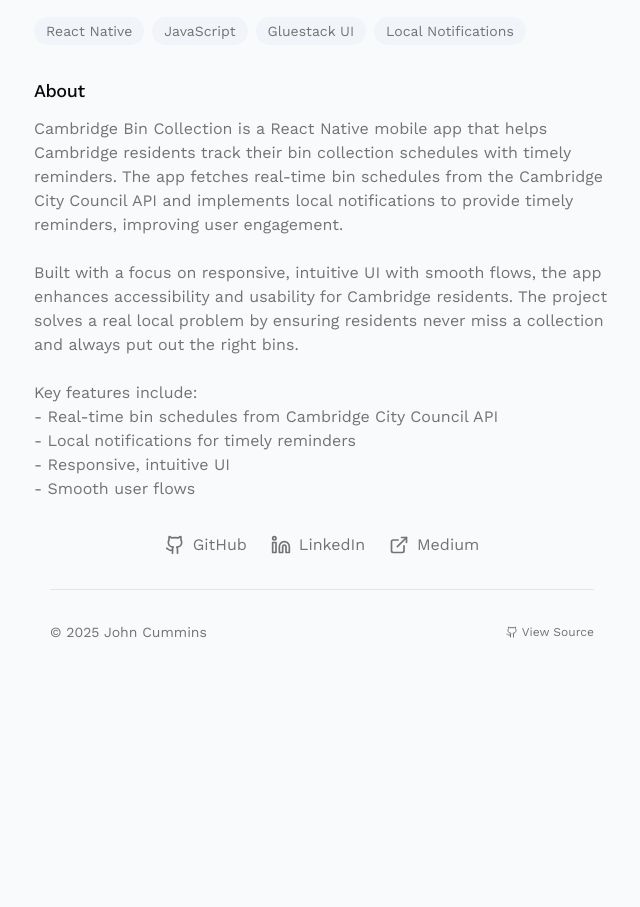
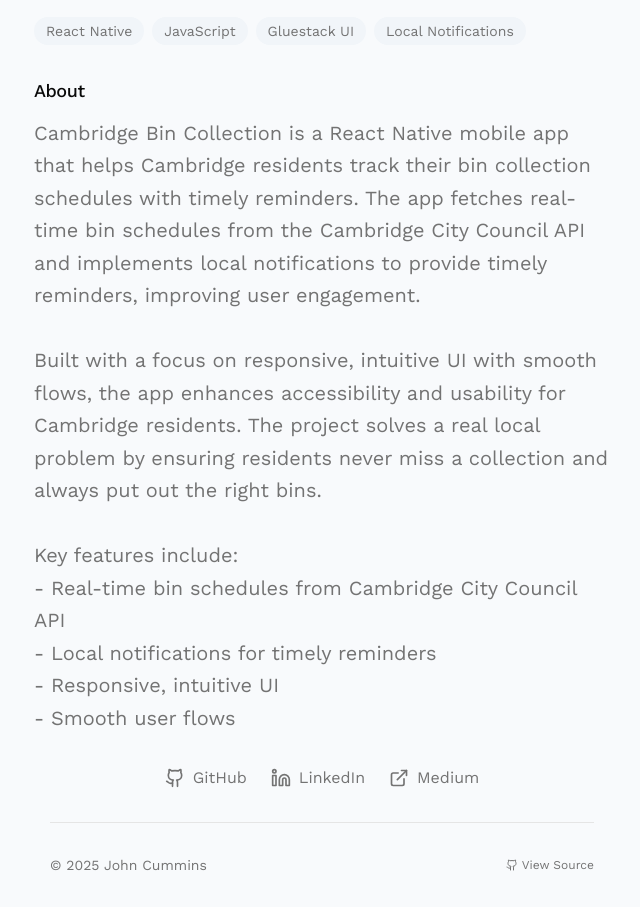
Before and after one commit to johncummins/portfolio, a Next.js app: page /projects/cambridge-bins in a window 1280 px wide. Shown: the part 787-1694 px from the top of the page, without its empty margins (318-958 px from the left). Before the commit the page ends 1461 px from the top, so only its background shows below. Built offline with nearby package versions, Linux system fonts and the light colour scheme.

Commit message:
Changes to footer on contact page

```diff
--- a/app/components/Footer.tsx
+++ b/app/components/Footer.tsx
@@ -2,15 +2,19 @@
 
 import { Button } from "@/components/ui/button";
 import { Github, Linkedin, ExternalLink } from "lucide-react";
+import { usePathname } from "next/navigation";
 
 export default function Footer() {
   const currentYear = new Date().getFullYear();
+  const pathname = usePathname();
+  const isContactPage = pathname === "/contact";
 
   return (
     <footer id="contact" className="py-8 px-4">
       <div className="max-w-4xl mx-auto">
         <div className="text-center space-y-8">
-          {/* Social Links */}
+          {/* Social Links - Hidden on contact page */}
+          {!isContactPage && (
             <div className="flex justify-center space-x-6">
               <a
                 href="https://github.com/johncummins"
@@ -39,6 +43,7 @@
                 Medium
               </a>
             </div>
+          )}
 
           {/* Footer Bottom */}
           <div className="pt-8 border-t border-border">
--- a/app/components/PageLayout.tsx
+++ b/app/components/PageLayout.tsx
@@ -11,16 +11,18 @@
   className = "",
 }: PageLayoutProps) {
   return (
-    <div className="max-w-2xl lg:max-w-xl mx-auto">
+    <div className="min-h-screen flex flex-col">
+      <div className="max-w-2xl lg:max-w-xl mx-auto flex-1 flex flex-col">
         <header className="pt-8 md:pt-16 pb-16 px-4 md:px-0">
           <Navigation />
         </header>
 
-      <main className="px-4 md:px-0">
+        <main className="px-4 md:px-0 flex-1">
           <div className={className}>{children}</div>
         </main>
 
         <Footer />
       </div>
+    </div>
   );
 }
--- a/app/projects/[slug]/page.tsx
+++ b/app/projects/[slug]/page.tsx
@@ -118,7 +118,7 @@
           {/* Main Content - About */}
           <section>
             <h3 className="text-lg font-medium tracking-tight mb-3">About</h3>
-            <div className="text-muted-foreground whitespace-pre-line">
+            <div className="text-lg md:text-xl text-muted-foreground leading-relaxed whitespace-pre-line">
               {project.longDescription}
             </div>
           </section>
```
Lines whose indentation alone changed are shown as unchanged.
